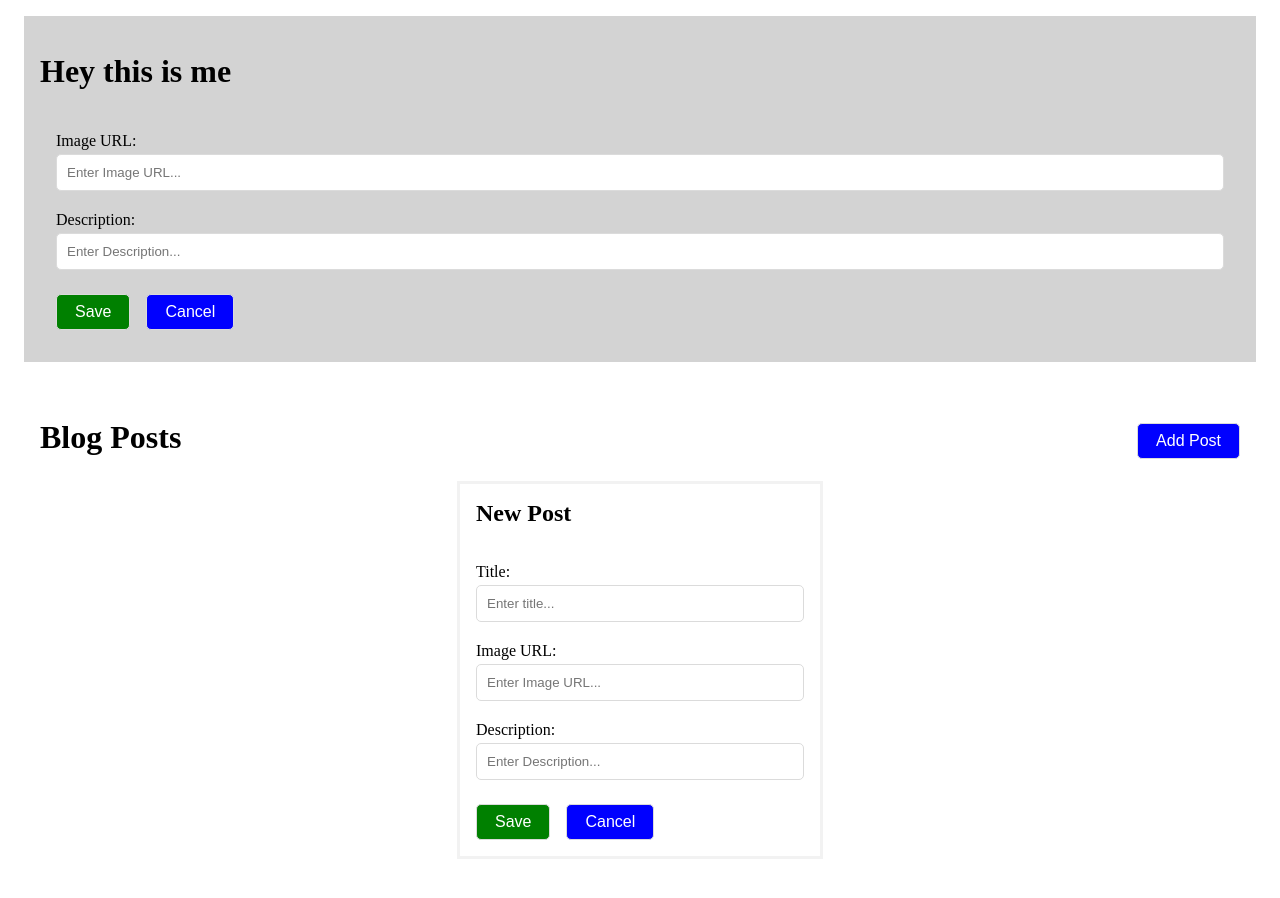
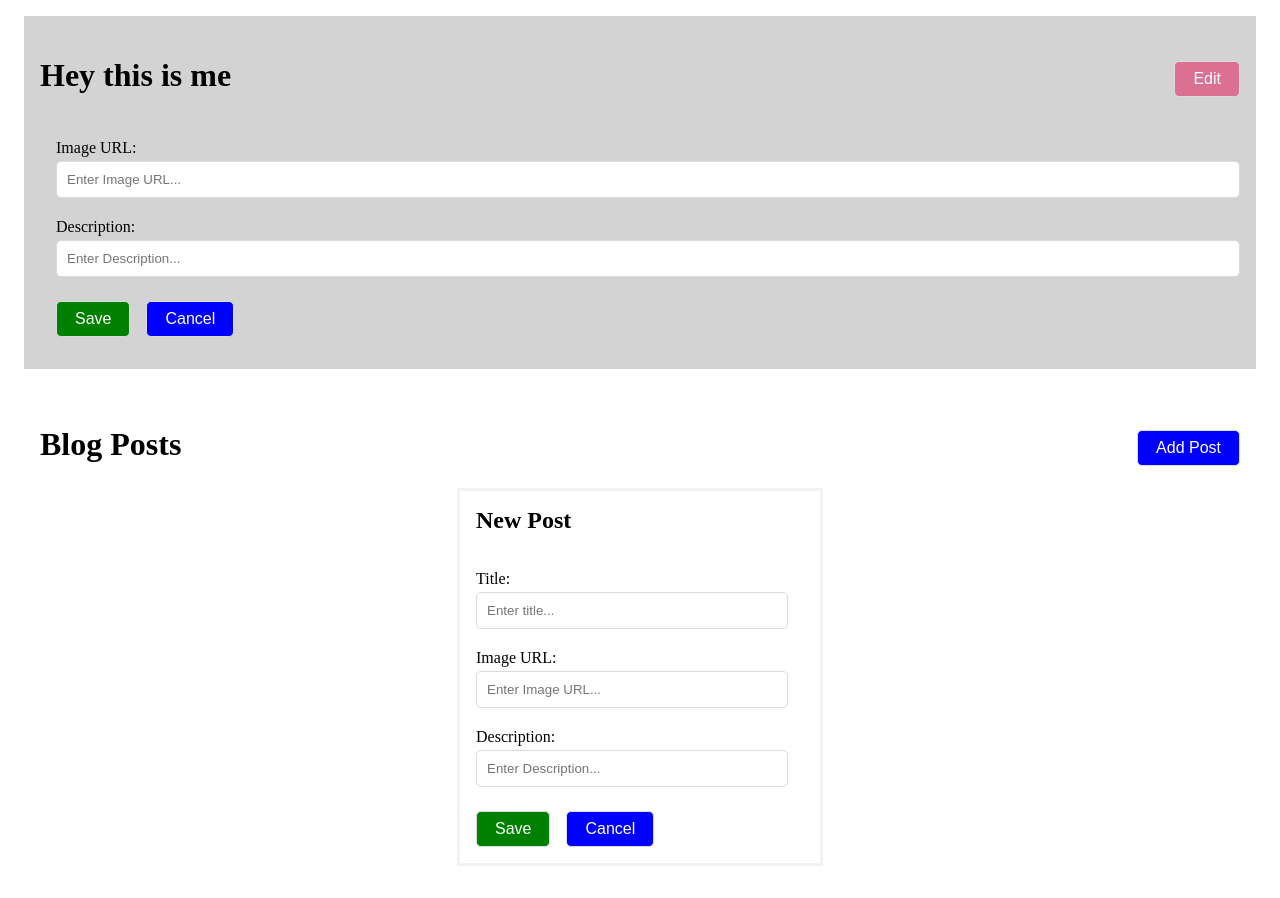
Before and after one commit to kathfree3/197HW5, a React (Vite) app: page / in a window 1280 px wide. Both pictures are taken after a click on the button "Edit". Built offline with nearby package versions, Linux system fonts and the light colour scheme.

Commit message:
pictures included

```diff
--- a/src/GlobalStyles.js
+++ b/src/GlobalStyles.js
@@ -29,6 +29,7 @@ export const Input = s.input`
   border: solid 1px #dbdbdb;
   border-radius: 5px;
   margin-bottom: 1rem;
+  margin-right: 1rem;
 `
 export const Label = s.label`
   margin: 0.25rem 0rem;
@@ -39,3 +40,13 @@ export const Form = s.div`
   flex-direction: column;
   padding: 1rem;
 `
+
+export const H = s.h1`
+  display: flex;
+  flex-direction: row;
+  width: 100%;
+  align-items: center;
+`
+export const Image = s.img`
+  max-width: 600px;
+`
--- a/src/components/Blog.js
+++ b/src/components/Blog.js
@@ -2,7 +2,7 @@ import React, { useState } from 'react'
 import s from 'styled-components'
 
 // local imports
-import { Button } from '../GlobalStyles'
+import { Button, H } from '../GlobalStyles'
 import PostForm from './PostForm'
 import PostList from './PostList'
 
@@ -10,10 +10,10 @@ const Blog = () => {
   const [toggled, setToggled] = useState(true)
   return (
     <Container>
-      <h1>
+      <H>
         Blog Posts
         <AddButton onClick={() => setToggled(!toggled)}> Add Post </AddButton>
-      </h1>
+      </H>
       {toggled && (
       <Bordered>
         <h2> New Post </h2>
@@ -39,6 +39,7 @@ const Container = s.div`
     align-items: center;
   }
 `
+
 const Bordered = s.div`
   border: 3px solid #f2f2f2;
   width: 30%;
--- a/src/components/EditIntro.js
+++ b/src/components/EditIntro.js
@@ -18,7 +18,7 @@ const EditIntro = ({ intro, setEditMode, dispatchEditIntro }) => {
   }
 
   return (
-    <Form>
+    <Form style={{ width: '100%' }}>
       <Label htmlFor="image">Image URL:</Label>
       <Input name="image" value={newImage} type="text" onChange={e => setImage(e.target.value)} placeholder="Enter Image URL..." />
       <Label htmlFor="descrip">Description:</Label>
--- a/src/components/Introduction.js
+++ b/src/components/Introduction.js
@@ -4,23 +4,23 @@ import s from 'styled-components'
 
 // local imports
 import EditIntro from './EditIntro'
-import { EditButton } from '../GlobalStyles'
+import { EditButton, H, Image } from '../GlobalStyles'
 
 const Introduction = ({ intro }) => {
   const [editMode, setEditMode] = useState(false)
   const { introImageURL, introDescription } = intro
   return (
     <IntroContainer>
-      <h1> Hey this is me</h1>
+      <H>
+        Hey this is me
+        <EditButton className="edit" type="button" onClick={() => setEditMode(!editMode)}> Edit </EditButton>
+      </H>
       {!editMode ? (
         <>
-          <p>
-            {introImageURL}
-          </p>
+          <Image src={introImageURL} alt="profilepic" />
           <p>
             {introDescription}
           </p>
-          <EditButton type="button" onClick={() => setEditMode(!editMode)}> Edit </EditButton>
         </>
       ) : (<EditIntro intro={intro} setEditMode={setEditMode} />)}
     </IntroContainer>
@@ -36,6 +36,10 @@ export default connect(mapStateToProps, null)(Introduction)
 const IntroContainer = s.div`
   margin: 1rem;
   padding: 1rem;
-  display: block;
   background: lightgray;
+  display: flex;
+  flex-direction: column;
+  .edit {
+    margin-left: auto;
+  }
 `
--- a/src/components/Post.js
+++ b/src/components/Post.js
@@ -4,7 +4,7 @@ import s from 'styled-components'
 
 // local imports
 import PostForm from './PostForm'
-import { EditButton } from '../GlobalStyles'
+import { EditButton, Image } from '../GlobalStyles'
 
 const Post = ({
   id, title, image, description,
@@ -17,13 +17,13 @@ const Post = ({
     <PostContainer>
       {!editMode ? (
         <>
+          <Image src={image} alt="Eee" />
           <h1>
             Post #
             {id}
             :
             {title}
           </h1>
-          {image}
           <br />
           {description}
           <EditButton type="button" onClick={() => setEditMode(!editMode)}> Edit </EditButton>
@@ -39,7 +39,8 @@ const PostContainer = s.div`
   margin: 1rem 0rem;
   margin-right: 1rem;
   padding: 1rem;
-  display: block;
+  display: inline-flex;
+  flex-direction: column;
   width: 25%;
   border: 5px solid #f2f2f2;
   border-radius: 3px;
```
